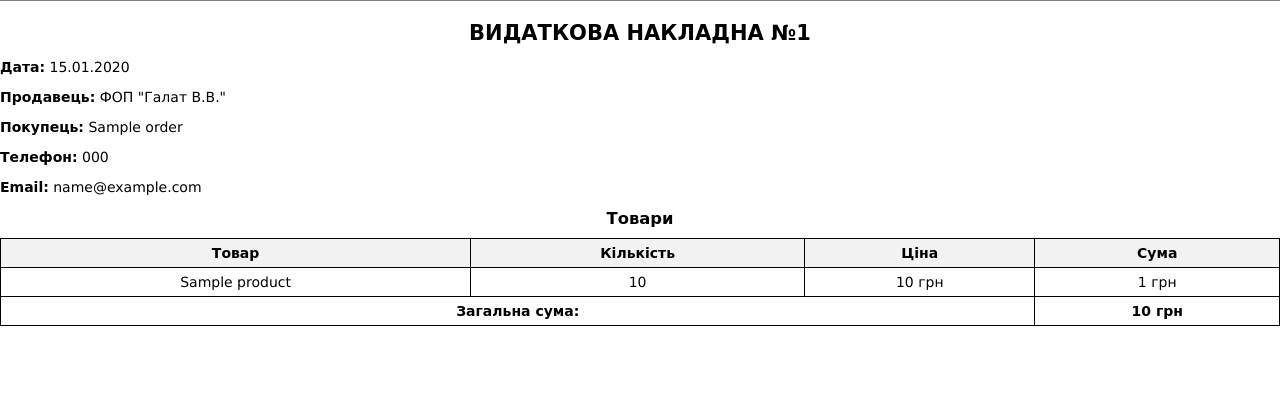
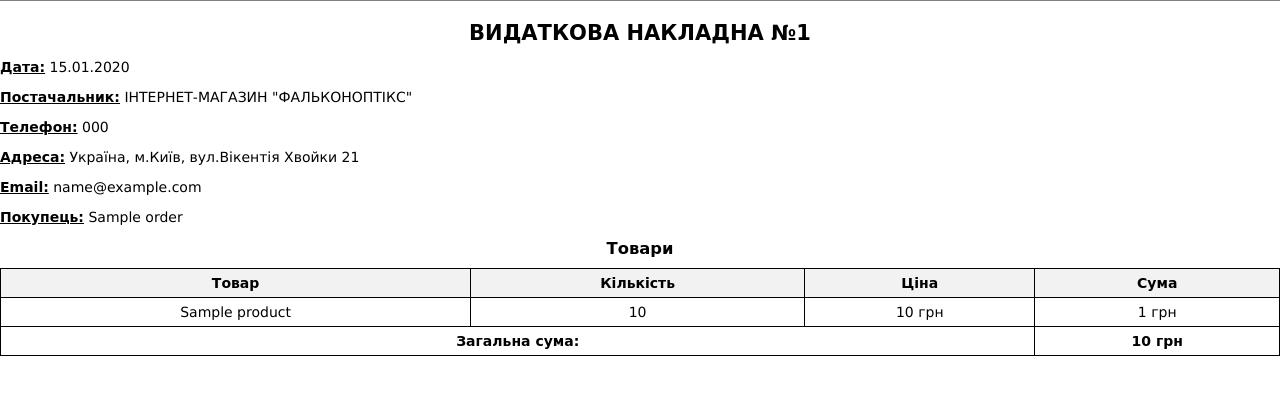
Before and after one commit to galatserega/store, a Django app: template orders/templates/orders/order_invoice.html in a window 1280 px wide. Shown: the part 69-464 px from the top of the page. Run offline with Django 5.2, Linux system fonts and the light colour scheme; tables that the repository leaves empty hold one stand-in row (values such as "Sample post"); the template is opened without the code that fills it: values that come from a table or form of the project are taken from there, most other values are stand-ins (such as "Sample title", 1, 10 or a date in 2020); some libraries are stand-ins or nearby versions; some web fonts are replaced.

Commit message:
warranty_and_invoice

```diff
--- a/orders/templates/orders/order_invoice.html
+++ b/orders/templates/orders/order_invoice.html
@@ -68,13 +68,14 @@
     </span>
 </div>
 
-<h2>ВИДАТКОВА НАКЛАДНА №{{ order.id }}</h2>
+<h2><strong>ВИДАТКОВА НАКЛАДНА №{{ order.id }}</strong></h2>
 
-<p><strong>Дата:</strong> {{ order.created_at|date:"d.m.Y" }}</p>
-<p><strong>Продавець:</strong> ФОП "Галат В.В."</p>
-<p><strong>Покупець:</strong> {{ order.name }}</p>
-<p><strong>Телефон:</strong> {{ order.phone }}</p>
-<p><strong>Email:</strong> {{ order.email }}</p>
+<p><strong style="text-decoration: underline;">Дата:</strong> {{ order.created_at|date:"d.m.Y" }}</p>
+<p><strong style="text-decoration: underline;">Постачальник:</strong> ІНТЕРНЕТ-МАГАЗИН "ФАЛЬКОНОПТІКС"</p>
+<p><strong style="text-decoration: underline;">Телефон:</strong> {{ order.phone }}</p>
+<p><strong style="text-decoration: underline;">Адреса:</strong> Україна, м.Київ, вул.Вікентія Хвойки 21</p>
+<p><strong style="text-decoration: underline;">Email:</strong> {{ order.email }}</p>
+<p><strong style="text-decoration: underline;">Покупець:</strong> {{ order.name }}</p>
 
 <h3>Товари</h3>
 <table>
```
Also changed, not shown: orders/templates/orders/order_warranty.html (+6 -6 lines).
